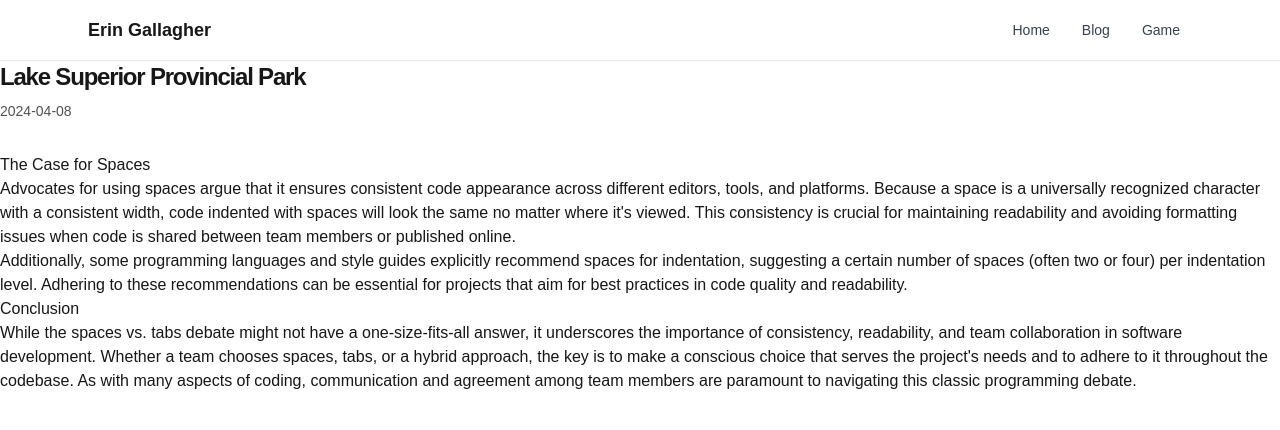
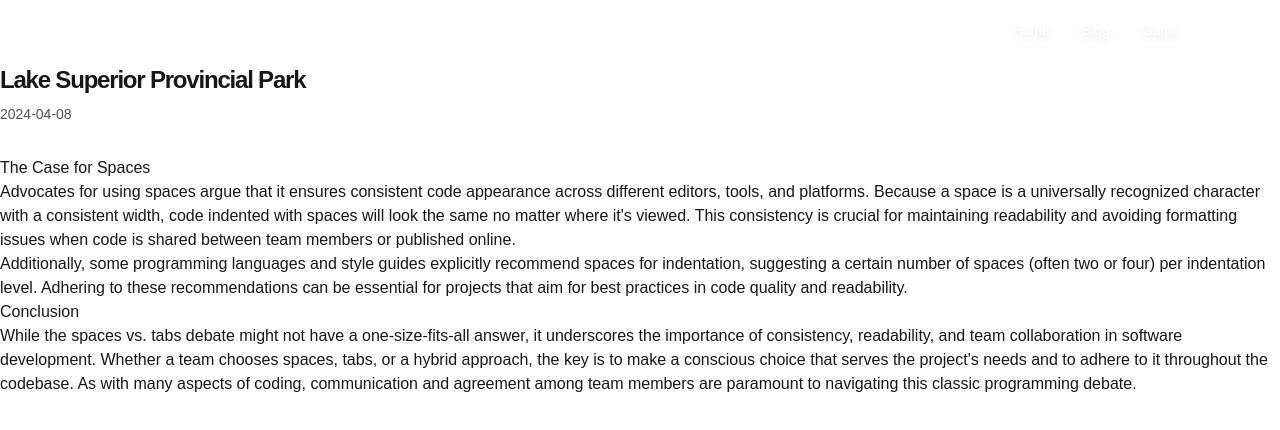
Before and after one commit to ErinCGallagher/personal-nextjs-website, a Next.js app: page /blog/lake in a window 1280 px wide. Shown: the top 430 px of the page. Built offline with nearby package versions, Linux system fonts and the light colour scheme.

Commit message:
make nav bar transparent

```diff
--- a/app/blog/[slug]/page.tsx
+++ b/app/blog/[slug]/page.tsx
@@ -12,7 +12,7 @@ export default async function Page({ params }: { params: Promise<{ slug: string
   }
 
   return (
-    <section>
+    <section className="pt-16">
       <h1 className="title font-semibold text-2xl tracking-tighter">
         {post.metadata.title}
       </h1>
--- a/app/blog/page.tsx
+++ b/app/blog/page.tsx
@@ -1,7 +1,9 @@
 export default function Page() {
     return (
-        <h1 className="max-w-xs text-3xl font-semibold leading-10 tracking-tight text-black dark:text-zinc-50">
-           Blog Page
-        </h1>
+        <div className="pt-16">
+            <h1 className="max-w-xs text-3xl font-semibold leading-10 tracking-tight text-black dark:text-zinc-50">
+               Blog Page
+            </h1>
+        </div>
     )
 }
--- a/app/components/header.tsx
+++ b/app/components/header.tsx
@@ -11,30 +11,26 @@ export default function Header() {
     { href: "/blog", label: "Blog" },
     { href: "/game", label: "Game" },
   ]
+  // Make header transparent and sit over the page on all routes
+  const headerClass = "absolute top-0 left-0 w-full z-20"
 
   return (
-    <header className="w-full bg-white/60 backdrop-blur-sm border-b border-gray-200 dark:bg-black/60 dark:border-white/5">
+    <header className={headerClass}>
       <nav className="mx-auto max-w-6xl px-6 py-3 flex items-center justify-between">
-        <div className="flex items-center gap-4">
-          <Link href="/" className="text-lg font-semibold">
-            Erin Gallagher
-          </Link>
-        </div>
+        <div className="flex items-center gap-4"></div>
 
         <div className="flex items-center gap-2">
           {links.map((l) => {
             const active = pathname === l.href
+            const linkBase =
+              "px-3 py-2 rounded-md text-sm font-medium transition-colors text-white drop-shadow-md"
+
+            const linkClass = active
+              ? linkBase + " bg-white/10"
+              : linkBase + " hover:bg-white/10"
+
             return (
-              <Link
-                key={l.href}
-                href={l.href}
-                className={
-                  "px-3 py-2 rounded-md text-sm font-medium transition-colors " +
-                  (active
-                    ? "bg-black text-white dark:bg-white dark:text-black"
-                    : "text-gray-700 hover:bg-gray-100 dark:text-gray-300 dark:hover:bg-white/5")
-                }
-              >
+              <Link key={l.href} href={l.href} className={linkClass}>
                 {l.label}
               </Link>
             )
```
